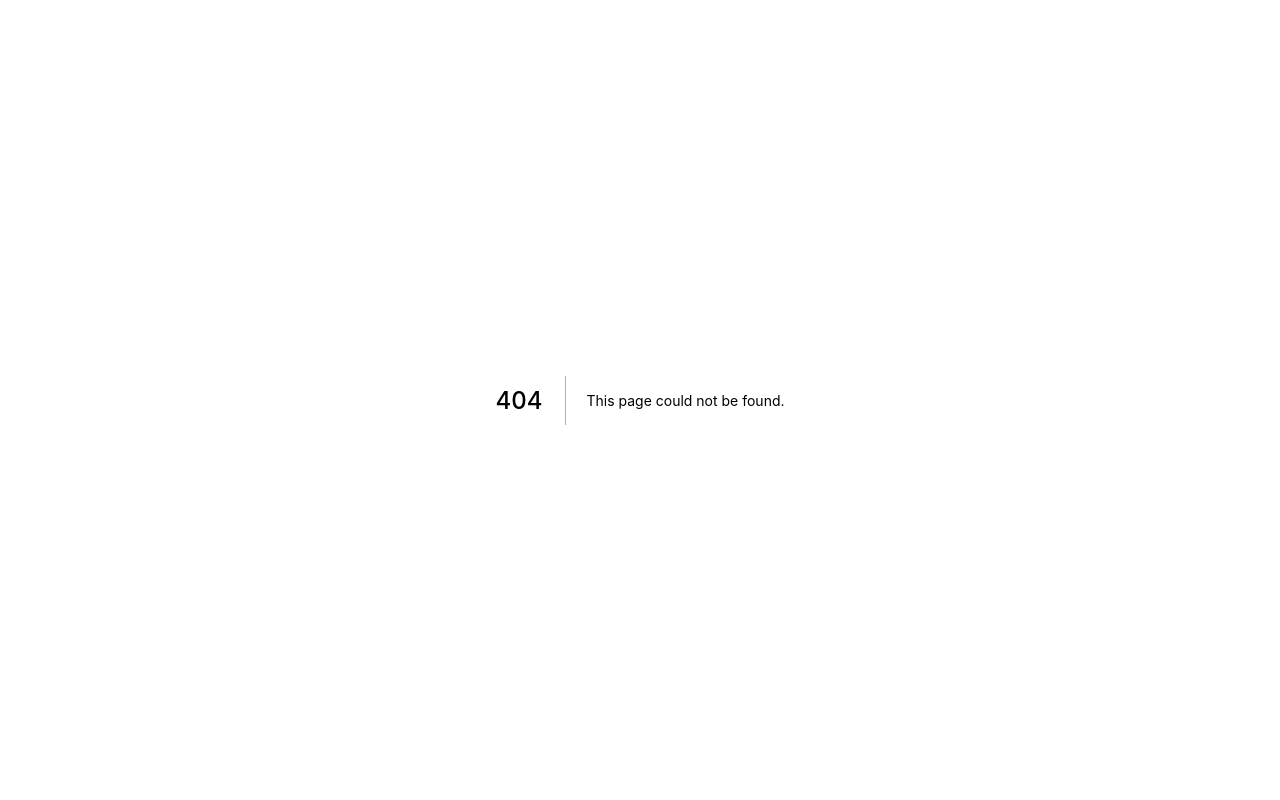
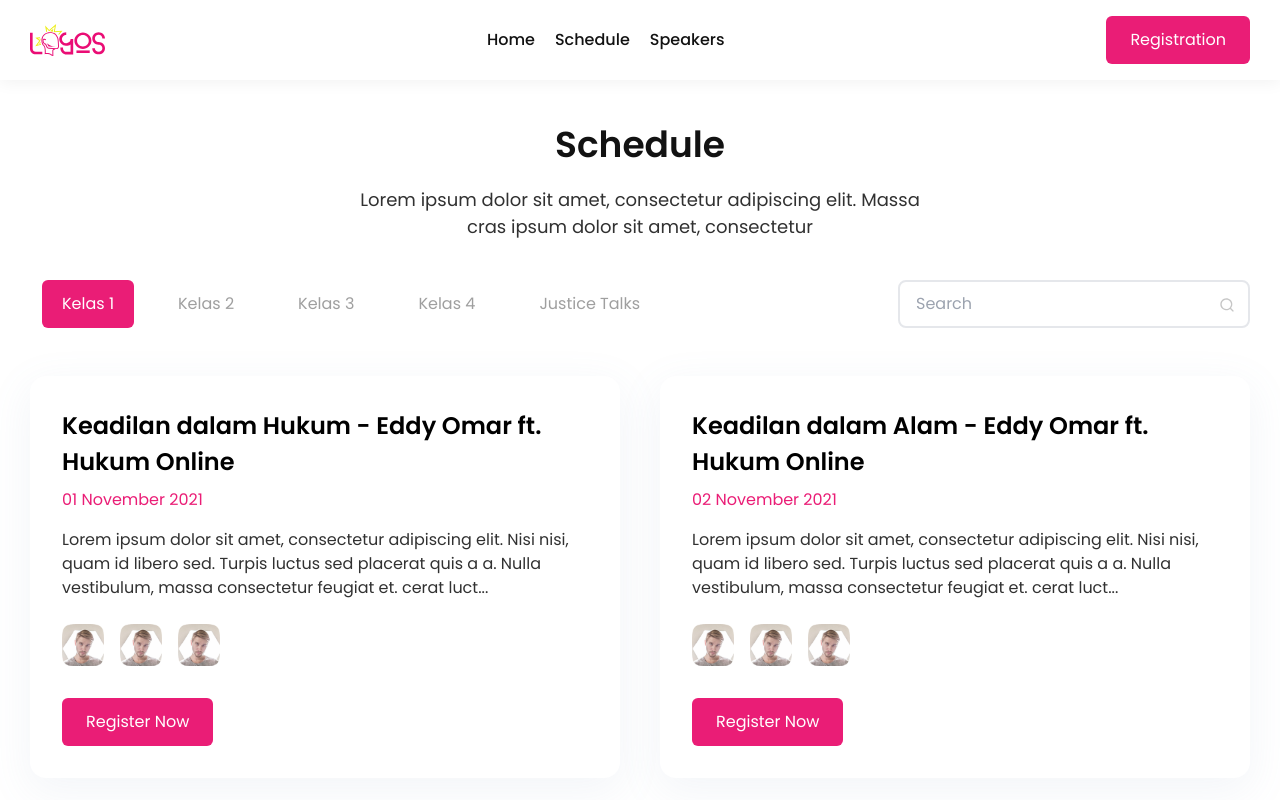
Before and after one commit to logos-engineer/logos-fest, a Next.js app: page /schedule in a window 1280 px wide. Before the commit this address had no page. Shown: the top 800 px of the page. Built offline with nearby package versions, Linux system fonts and the light colour scheme.

Commit message:
menambahkan halaman utama 'schedule' dan fungsi filter

```diff
--- /dev/null
+++ b/src/components/SchedulePage/ClassList.js
@@ -0,0 +1,21 @@
+import clsx from 'clsx';
+
+const ClassList = ({ active, id, title, setSelected }) => {
+  return (
+    <div>
+      <button
+        onClick={() => setSelected(id)}
+        className={clsx(
+          'mx-3 px-5 py-3 min-w-max rounded-md transition-all',
+          active
+            ? 'bg-pink-500 text-white'
+            : 'bg-white text-black-primary opacity-40'
+        )}
+      >
+        {title}
+      </button>
+    </div>
+  );
+};
+
+export default ClassList;
--- /dev/null
+++ b/src/pages/schedule/index.js
@@ -0,0 +1,92 @@
+import { useState } from 'react';
+import { Container, Grid } from '@/components/Common';
+import CardSchedule from '@/components/Homepage/Common/CardSchedule';
+import HeadSection from '@/components/Homepage/Common/HeadSection';
+import Layout from '@/components/Layout/Layout';
+import ClassList from '@/components/SchedulePage/ClassList';
+import listSchedule from 'src/data/listSchedule';
+
+const Schedule = () => {
+  const [selected, setSelected] = useState(listSchedule[0].title);
+  const [search, setSearch] = useState('');
+
+  const findClass = (category) => {
+    return category.title === selected;
+  };
+
+  const renderFiltered = () => {
+    return (
+      <>
+        {listSchedule &&
+          listSchedule
+            .find(findClass)
+            .schedule.map((datas, index) =>
+              datas.title
+                .toLocaleLowerCase()
+                .includes(search.toLocaleLowerCase()) ? (
+                <CardSchedule
+                  key={datas.title}
+                  title={datas.title}
+                  date={datas.date}
+                  subtitle={datas.subtitle}
+                  urlRegister={datas.urlSchedule}
+                  imgPerson={datas.person}
+                />
+              ) : null
+            )}
+      </>
+    );
+  };
+
+  return (
+    <section id="schedule">
+      <Layout>
+        <Container className="pt-[120px] w-full">
+          <Grid>
+            <div className="col-span-6 col-start-4">
+              <HeadSection
+                title="Schedule"
+                subtitle="Lorem ipsum dolor sit amet, consectetur adipiscing elit. Massa cras ipsum dolor sit amet, consectetur"
+              />
+            </div>
+            <div className="flex flex-col col-span-12">
+              <div className="flex flex-row items-stretch justify-between">
+                <div className="flex flex-row">
+                  {listSchedule.map((item) => (
+                    <ClassList
+                      key={item.title}
+                      title={item.title}
+                      id={item.title}
+                      active={selected === item.title}
+                      setSelected={setSelected}
+                    />
+                  ))}
+                </div>
+                <div className="relative flex">
+                  <input
+                    type="text"
+                    placeholder="Search"
+                    className="px-4 border-2 rounded-lg focus:outline-none"
+                    onChange={(event) => {
+                      setSearch(event.target.value);
+                    }}
+                  />
+                  <img
+                    src="/icon/search.svg"
+                    alt=""
+                    className="absolute bottom-4 right-4"
+                  />
+                </div>
+              </div>
+              <div className="grid gap-10 grid-cols-2 mt-12">
+                {renderFiltered()}
+              </div>
+            </div>
+          </Grid>
+        </Container>
+      </Layout>
+    </section>
+  );
+};
+
+export default Schedule;
```
Also changed, not shown: public/icon/search.svg (added), 1 other file (tests, documents, lock files or other folders).
